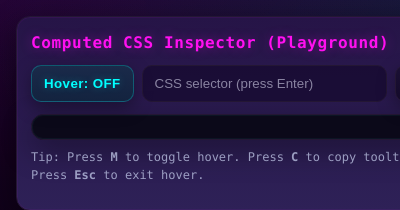
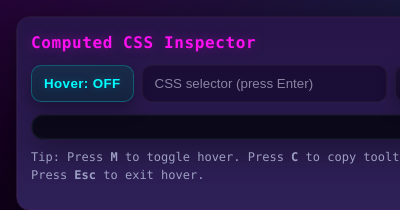
Before and after one commit to nahomtsegai/extentions-computed-css, a browser extension: page src/popup.html in a window 400 px wide. Shown: the top 210 px of the page. Drawn offline with Linux system fonts and the light colour scheme.

Commit message:
Second commit: updating titles

```diff
--- a/src/popup.html
+++ b/src/popup.html
@@ -2,12 +2,12 @@
 <html>
 <head>
   <meta charset="utf-8" />
-  <title>Computed CSS Inspector — Playground</title>
+  <title>Computed CSS Inspector</title>
   <link rel="stylesheet" href="styles.css" />
 </head>
 <body>
   <main>
-    <h1>Computed CSS Inspector (Playground)</h1>
+    <h1>Computed CSS Inspector</h1>
     <div class="row">
       <button id="toggleHover">Hover: OFF</button>
       <input id="selector-input" type="text" placeholder="CSS selector (press Enter)" />
```
Also changed, not shown: src/manifest.json.
